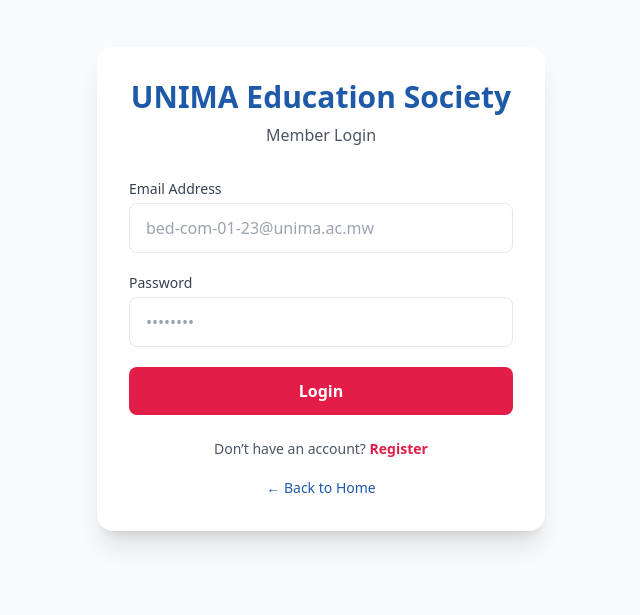
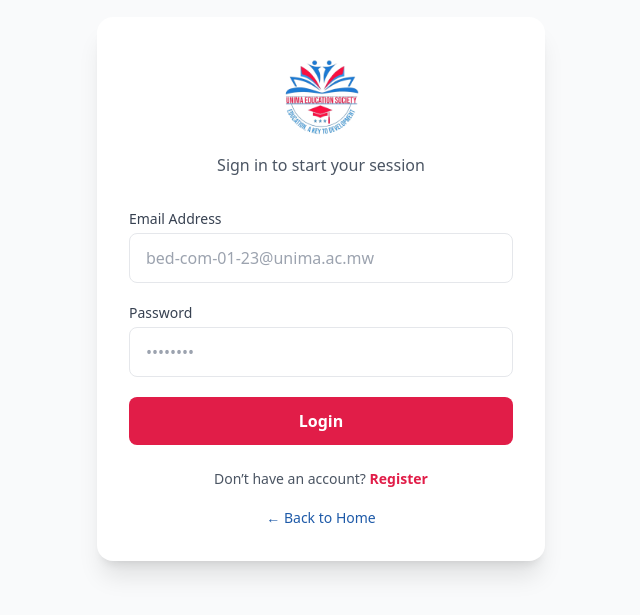
Before and after one commit to smasauko/unima-edu-society, a React (Vite) app: page /login in a window 1280 px wide. Shown: the part 111-726 px from the top of the page, without its empty margins (319-959 px from the left). Built offline with nearby package versions, Linux system fonts and the light colour scheme.

Commit message:
style: update Auth component to include logo and improve login prompt text

```diff
--- a/src/pages/Auth.jsx
+++ b/src/pages/Auth.jsx
@@ -1,6 +1,7 @@
 import { useState } from "react"
 import { Link } from "react-router-dom"
 import { motion } from "framer-motion"
+import logo from "../assets/logo.png"
 
 export default function Auth() {
   const [isLogin, setIsLogin] = useState(true)
@@ -14,11 +15,15 @@
         className="w-full max-w-md bg-white shadow-xl rounded-2xl p-8"
       >
         {/* Title */}
-        <h2 className="text-3xl font-bold text-primary text-center mb-2">
-          UNIMA Education Society
-        </h2>
+        <div className="text-center mb-2">
+          <img
+            src={logo}
+            alt="UNIMA Education Society"
+            className="w-24 mx-auto"
+          />
+        </div>
         <p className="text-gray-600 text-center mb-8">
-          {isLogin ? "Member Login" : "Create an Account"}
+          {isLogin ? "Sign in to start your session" : "Create an Account"}
         </p>
 
         {/* Form */}
```
